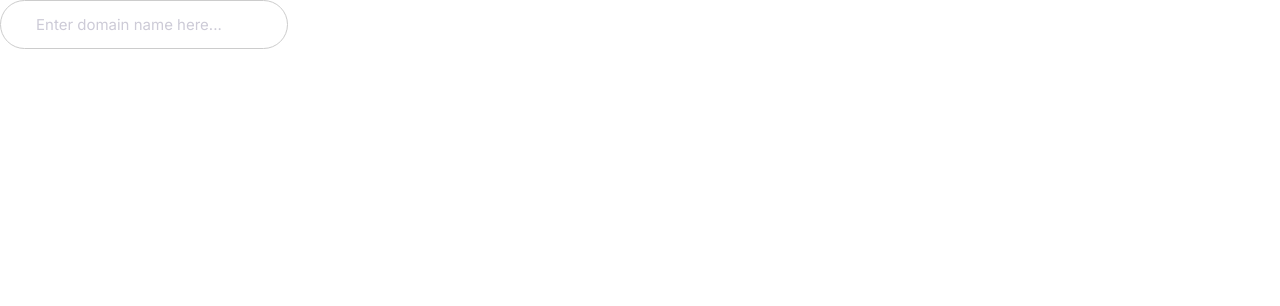
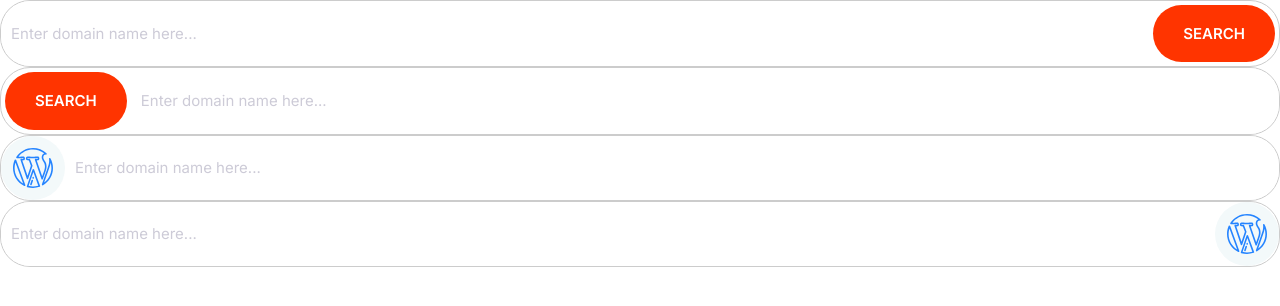
Before and after one commit to vivekhere/cloud-web-app, a plain HTML site: page index.html in a window 1280 px wide. Drawn offline with Linux system fonts and the light colour scheme.

Commit message:
Build the input group component.

```diff
--- a/css/styles.css
+++ b/css/styles.css
@@ -4,6 +4,8 @@
   --color-accent: #ff3400;
   --color-headings: #1b0760;
   --color-body: #918ca4;
+  --color-border: #ccc;
+  --border-radius: 30px;
 }
 
 *,
@@ -243,8 +245,8 @@ a {
 /* Inputs */
 
 .input {
-  border-radius: 30px;
-  border: 1px solid #ccc;
+  border-radius: var(--border-radius);
+  border: 1px solid var(--color-border);
   color: var(--color-headings);
   font-size: 2rem;
   outline: 0;
@@ -255,6 +257,22 @@ a {
   color: #cdcbd7;
 }
 
+.input-group {
+  border: 1px solid var(--color-border);
+  border-radius: var(--border-radius);
+  display: flex;
+}
+
+.input-group .input {
+  border: 0;
+  flex-grow: 1;
+  padding: 1.5rem 1rem;
+}
+
+.input-group .btn {
+  margin: 4px;
+}
+
 @media screen and (min-width: 1024px) {
   .input {
     font-size: 1.5rem;
--- a/index.html
+++ b/index.html
@@ -14,6 +14,45 @@
     <link rel="stylesheet" href="css/styles.css" />
   </head>
   <body>
-    <input type="text" class="input" placeholder="Enter domain name here...">
+    <div class="input-group">
+      <input
+        type="text"
+        class="input"
+        placeholder="Enter domain name here..."
+      />
+      <button class="btn btn--accent">Search</button>
+    </div>
+    <div class="input-group">
+      <button class="btn btn--accent">Search</button>
+      <input
+        type="text"
+        class="input"
+        placeholder="Enter domain name here..."
+      />
+    </div>
+    <div class="input-group">
+      <span class="icon-container">
+        <svg class="icon icon--primary">
+          <use xlink:href="images/sprite.svg#wordpress"></use>
+        </svg>
+      </span>
+      <input
+        type="text"
+        class="input"
+        placeholder="Enter domain name here..."
+      />
+    </div>
+    <div class="input-group">
+      <input
+        type="text"
+        class="input"
+        placeholder="Enter domain name here..."
+      />
+      <span class="icon-container">
+        <svg class="icon icon--primary">
+          <use xlink:href="images/sprite.svg#wordpress"></use>
+        </svg>
+      </span>
+    </div>
   </body>
 </html>
```
Also changed, not shown: components/inputGroups.html (added, +24 -0 lines).
